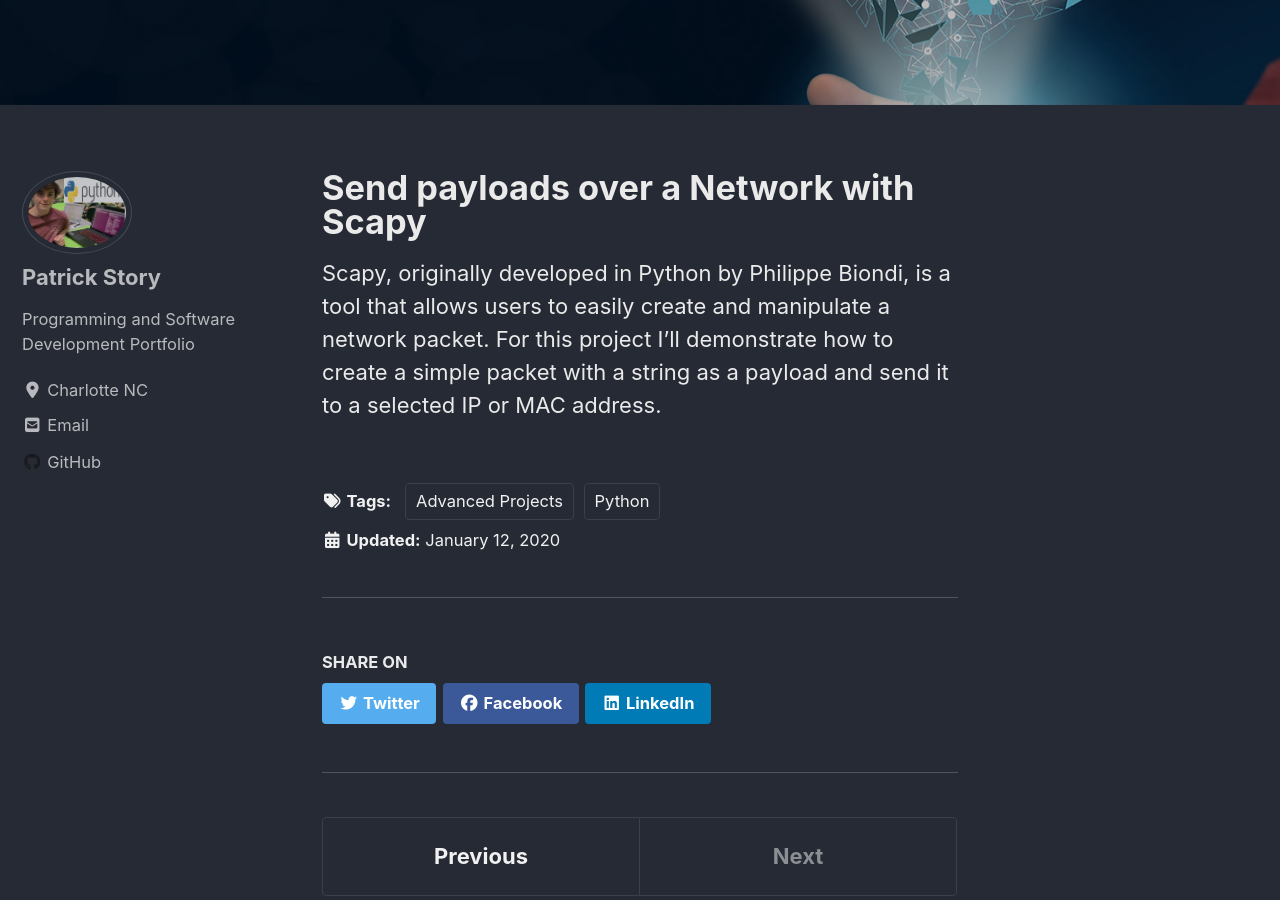
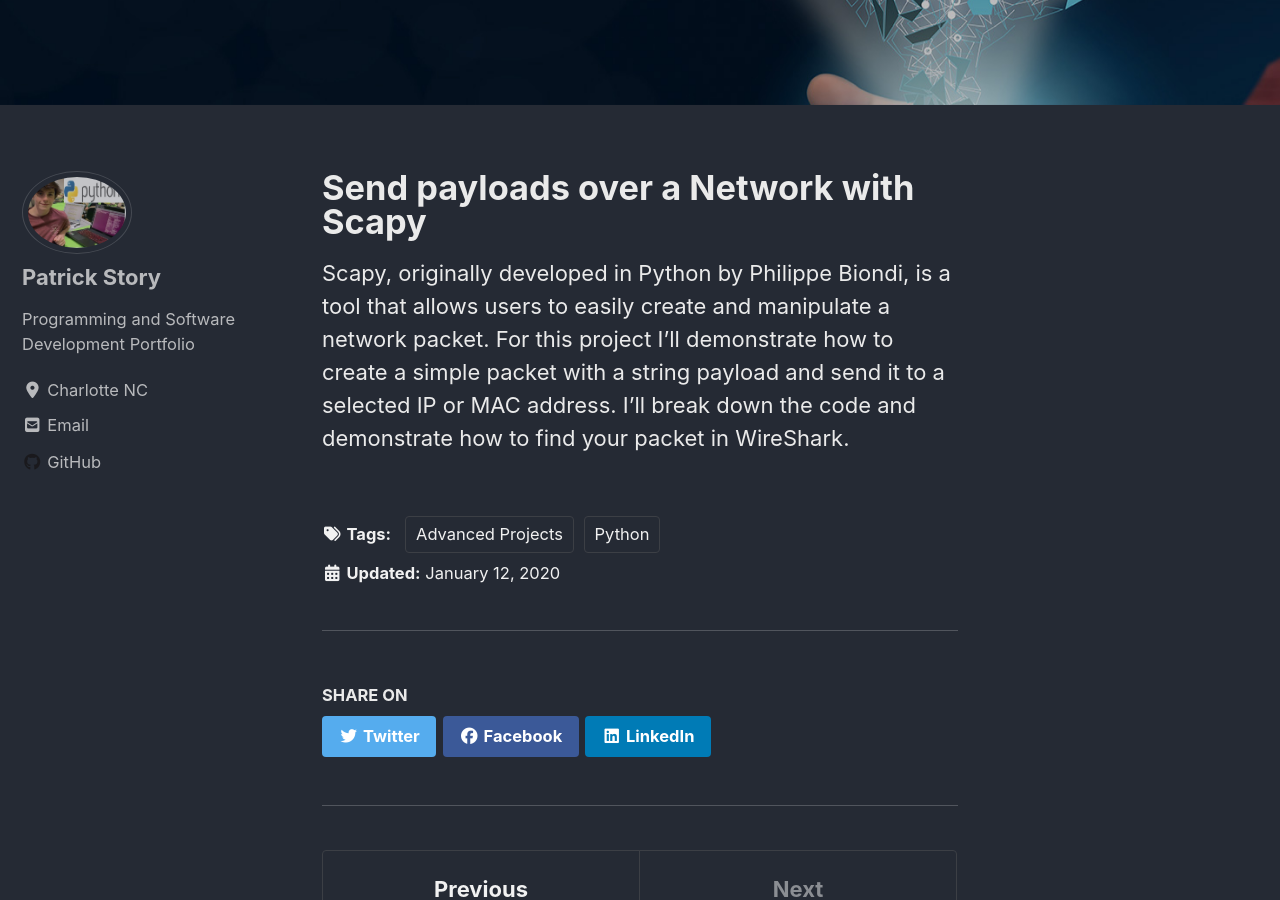
Before and after one commit to Patchyst/Patchyst.github.io, a Jekyll site: the page built from _posts/2020-12-1-scapy.md, in a window 1280 px wide and 900 px high, scrolled down 505 px. Built offline with Jekyll 4.4.1, drawn with Linux system fonts in a browser that asks for light colours; cached includes are drawn as plain includes; nearby versions of some CDN libraries.

Commit message:
updating Scapy Project

```diff
--- a/_posts/2020-12-1-scapy.md
+++ b/_posts/2020-12-1-scapy.md
@@ -6,4 +6,4 @@
   image: "images/tensor.jpg"
 excerpt: "Use Scapy to easily create a packet and capture it with WireShark"
 ---
-  Scapy, originally developed in Python by Philippe Biondi, is a tool that allows users to easily create and manipulate a network packet. For this project I'll demonstrate how to create a simple packet with a string as a payload and send it to a selected IP or MAC address.
+  Scapy, originally developed in Python by Philippe Biondi, is a tool that allows users to easily create and manipulate a network packet. For this project I'll demonstrate how to create a simple packet with a string payload and send it to a selected IP or MAC address. I'll break down the code and demonstrate how to find your packet in WireShark.
```
